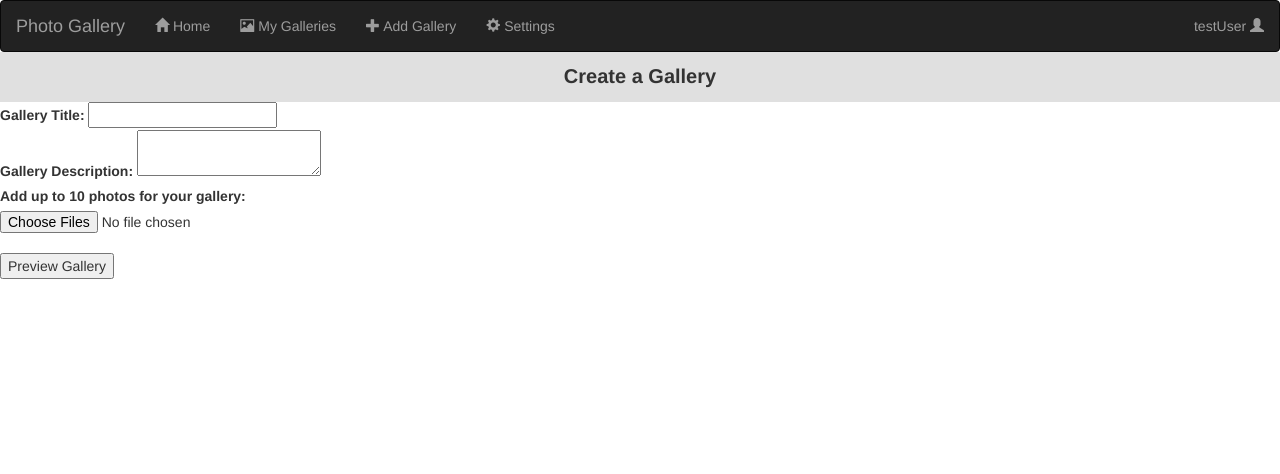
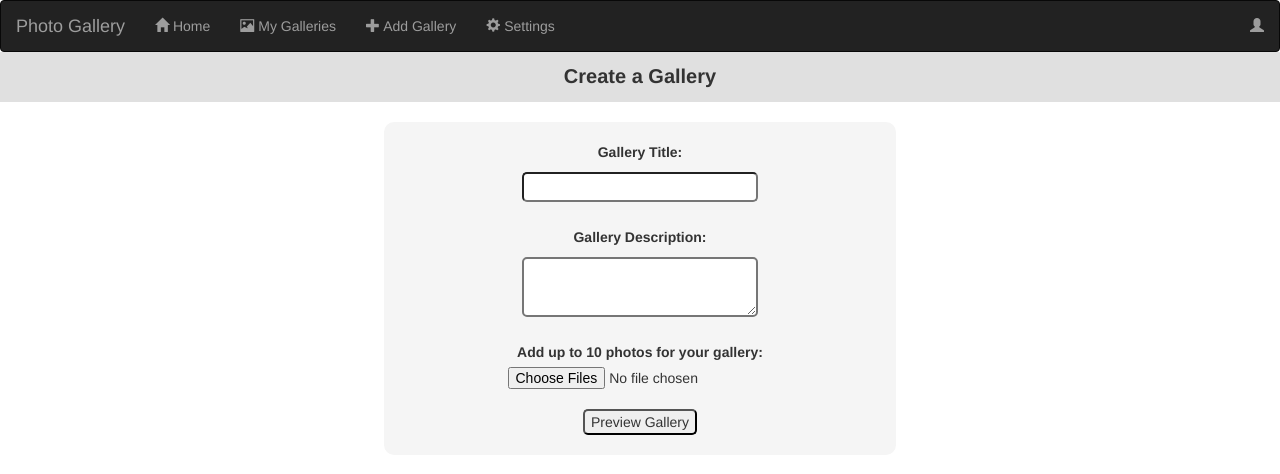
Before and after one commit to meghardie/GalleryWebsite, a Flask app: page /addGallery in a window 1280 px wide. Shown: the top 474 px of the page. Run offline with Flask 3, Linux system fonts and the light colour scheme; a user stored in the database is signed in; data comes from the database, SQL or seed files in the repository; some libraries are stand-ins or nearby versions.

Commit message:
added styling to add to gallery form

```diff
--- a/app/app.py
+++ b/app/app.py
@@ -283,10 +283,10 @@ def addGallery():
             if isinstance(photo, FileStorage):
                 content = base64.b64encode(photo.read()).decode('utf-8')
                 images.append({"filename": secure_filename(photo.filename), "content": content, "contentType": photo.content_type})
-        return render_template("galleryPreview.html", images = images)
+        return render_template("galleryPreview.html", currentDate = datetime.date.today(), images = images, username = username)
     else:
         print("Invalid form")
-        return render_template("addGallery.html", loggedIn = isLoggedIn(), currentDate = datetime.date.today(), username = username, form = createGalleryform, images = [])
+        return render_template("addGallery.html", loggedIn = isLoggedIn(), form = createGalleryform)
 
 @app.route("/accountSettings", methods = ['GET', 'POST'])
 def settings():
--- a/app/static/style.css
+++ b/app/static/style.css
@@ -188,3 +188,43 @@
     font-size: 1.25em;
     padding-top: 10px;
 }
+
+/* for add to gallery page*/
+#addGalleryForm{
+    width: 40%;
+    margin: auto;
+    margin-top: 20px;
+    background-color: var(--lightBackground);
+    border-radius: 10px;
+    padding: 20px;
+    display: flex;
+    flex-direction: column;
+    align-items: center;
+}
+
+#addGalleryForm input[type = text]{
+    height: 30px;
+    width: 50%;
+    border-radius: 5px;
+    border-width: 2px;
+    margin: 5px;
+}
+
+#addGalleryForm textarea{
+    height: 60px;
+    width: 50%;
+    border-radius: 5px;
+    border-width: 2px;
+    margin: 5px;
+}
+
+#addGalleryForm input[type = submit]{
+    margin: auto;
+    border-radius: 5px;
+    border-width: 2px;
+}
+
+.addToGalleryErrors{
+    color: red;
+    font-size: 1em;
+}
--- a/app/templates/addGallery.html
+++ b/app/templates/addGallery.html
@@ -18,9 +18,21 @@
     </div>
     <form id = "addGalleryForm" method = "post" enctype="multipart/form-data">
         {{ form.csrf_token }}
-        {{form.title.label}} {{form.title}}<br>
-        {{form.description.label}} {{form.description}}<br>
-        {{form.photos.label}} {{form.photos}}<br>
+        {{form.title.label}} {{form.title}}
+        {% if form.title.errors %}
+                <div class="addToGalleryErrors">{% for error in form.title.errors %}{{ error }}{% endfor %}</div>
+        {% endif %}
+        <br>
+        {{form.description.label}} {{form.description}}
+        {% if form.description.errors %}
+                <div class="addToGalleryErrors">{% for error in form.description.errors %}{{ error }}{% endfor %}</div>
+        {% endif %}
+        <br>
+        {{form.photos.label}} {{form.photos}}
+        {% if form.photos.errors %}
+                <div class="addToGalleryErrors">{% for error in form.photos.errors %}{{ error }}{% endfor %}</div>
+        {% endif %}
+        <br>
         {{form.submit}}
     </div>
     {% endif %}
```
